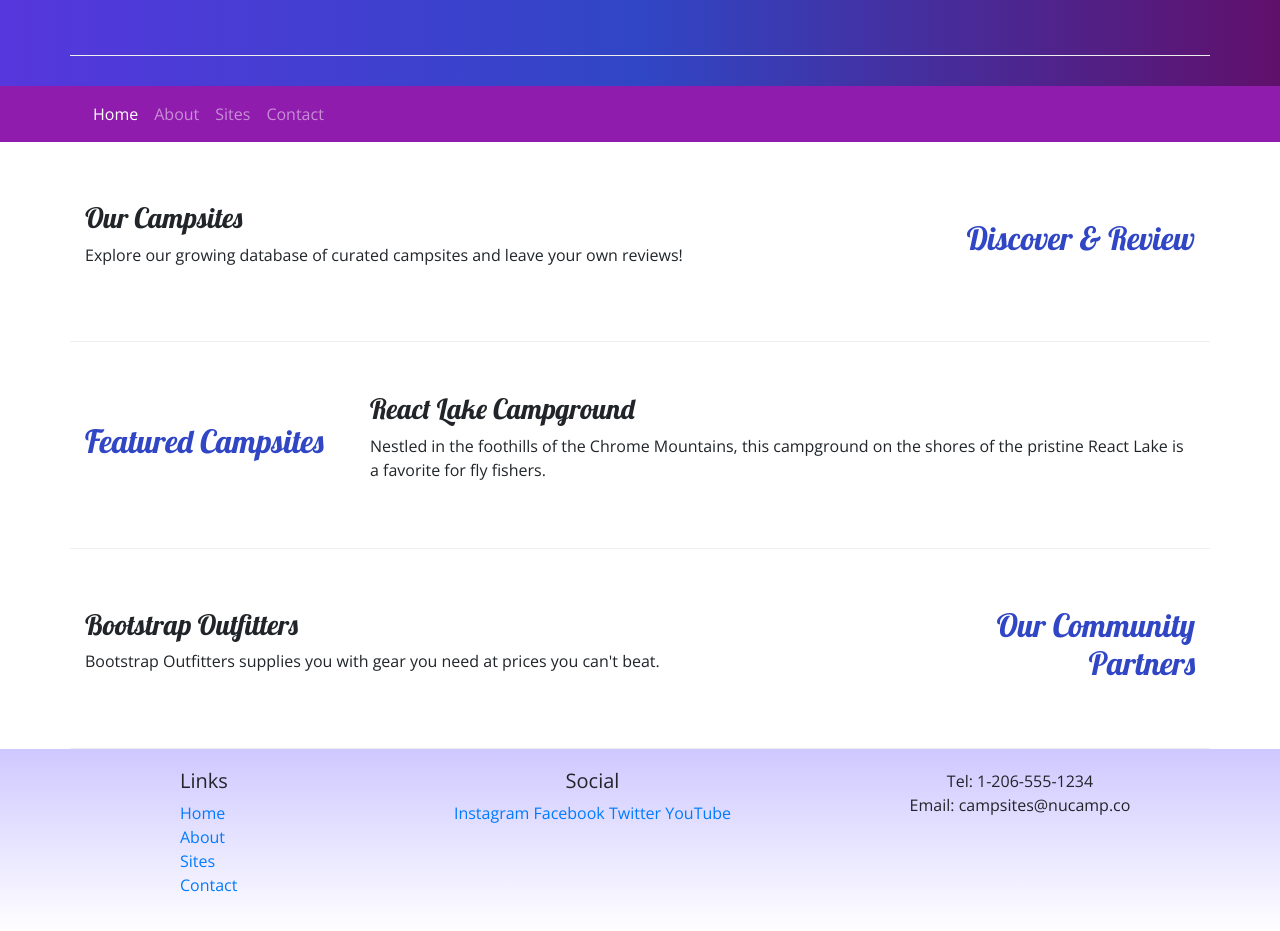
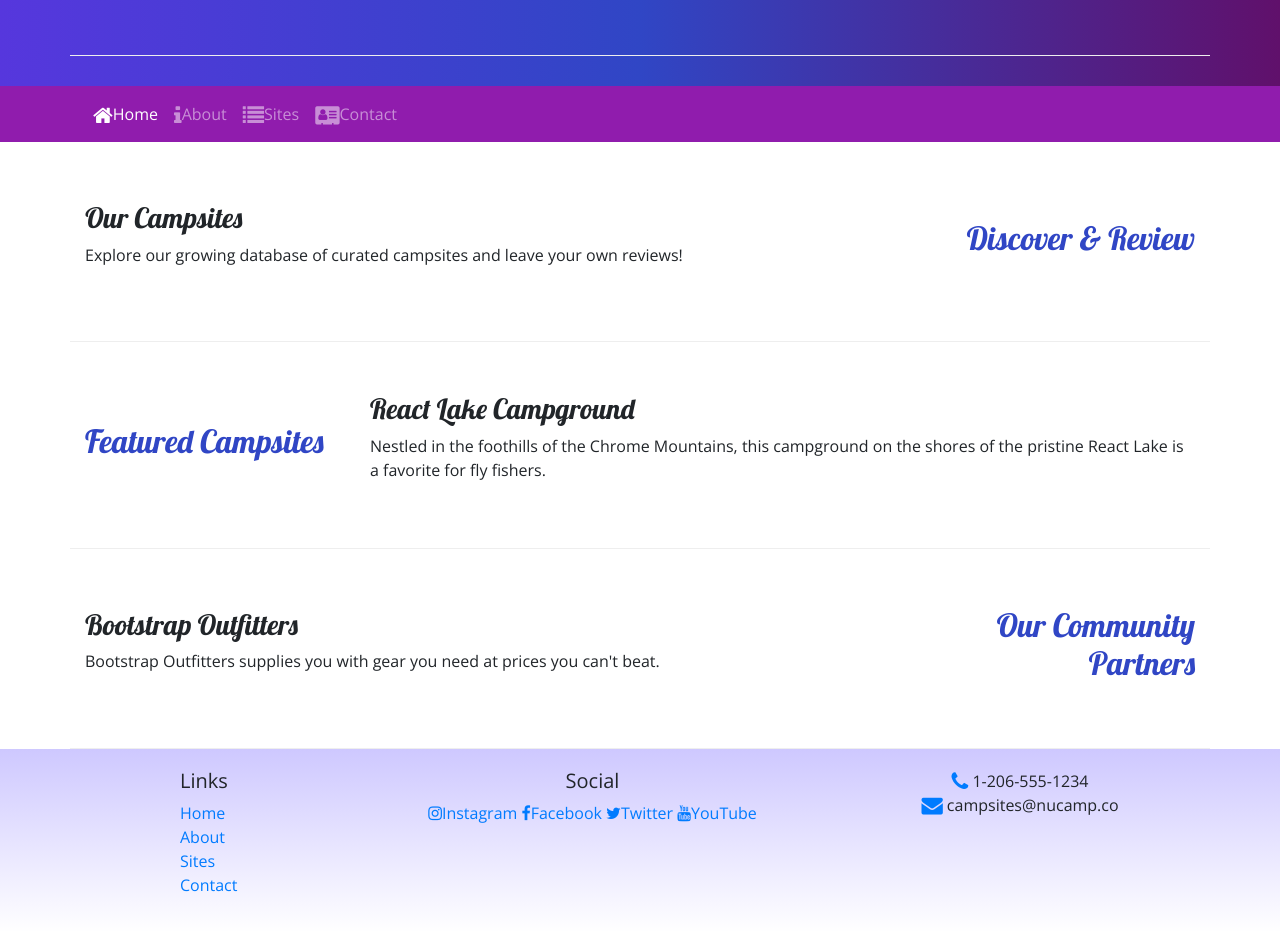
Before and after one commit to roylowe/nucampWebsite, a website: page index.html in a window 1280 px wide. Shown: the part 177-1108 px from the top of the page. Drawn offline with nearby package versions, Linux system fonts and the light colour scheme.

Commit message:
added font awesome

```diff
--- a/index.html
+++ b/index.html
@@ -8,6 +8,7 @@
     <link rel="stylesheet" href="node_modules/bootstrap/dist/css/bootstrap.min.css" />
 
     <!--Additional CSS styles-->
+    <link rel="stylesheet" href="node_modules/font-awesome/css/font-awesome.min.css" />
     <link rel="stylesheet" href="https://fonts.googleapis.com/css?family=Lobster|Open+Sans" />
     <link rel="stylesheet" href="css/styles.css" />
     <title>NuCamp: A Better Way To Camp</title>
@@ -31,10 +32,10 @@
             </button>
             <div class="collapse navbar-collapse" id="nucampNavbar">
                 <ul class="navbar-nav">
-                    <li class="nav-item active"><a class="nav-link" href="#">Home</a></li>
-                    <li class="nav-item"><a class="nav-link" href="aboutus.html">About</a></li>
-                    <li class="nav-item"><a class="nav-link" href="#">Sites</a></li>
-                    <li class="nav-item"><a class="nav-link" href="#">Contact</a></li>
+                    <li class="nav-item active"><a class="nav-link" href="#"><i class="fa fa-home fa-lg"></i>Home</a></li>
+                    <li class="nav-item"><a class="nav-link" href="aboutus.html"><i class="fa fa-info fa-lg"></i>About</a></li>
+                    <li class="nav-item"><a class="nav-link" href="#"><i class="fa fa-list fa-lg"></i>Sites</a></li>
+                    <li class="nav-item"><a class="nav-link" href="#"><i class="fa fa-address-card fa-lg"></i>Contact</a></li>
                 </ul>
             </div>
         </div>
@@ -86,14 +87,14 @@
 
                 <div class="col-6 col-sm-5 text-center">
                     <h5>Social</h5>
-                    <a href="http://instagram.com/">Instagram</a>
-                    <a href="http://facebook.com/">Facebook</a>
-                    <a href="http://twitter.com/">Twitter</a>
-                    <a href="http://youtube.com/">YouTube</a>
+                    <a href="http://instagram.com/"><i class="fa fa-instagram"></i>Instagram</a>
+                    <a href="http://facebook.com/"><i class="fa fa-facebook"></i>Facebook</a>
+                    <a href="http://twitter.com/"><i class="fa fa-twitter"></i>Twitter</a>
+                    <a href="http://youtube.com/"><i class="fa fa-youtube"></i>YouTube</a>
                 </div>
                 <div class="col-sm-4 text-center">
-                    Tel: 1-206-555-1234<br />
-                    Email: campsites@nucamp.co
+                    <i class="fa fa-phone fa-lg text-primary"></i>  1-206-555-1234<br />
+                    <i class="fa fa-envelope fa-lg text-primary"></i> campsites@nucamp.co
                 </div>
             </div>
         </div>
--- a/package.json
+++ b/package.json
@@ -15,6 +15,7 @@
   },
   "dependencies": {
     "bootstrap": "^4.5.2",
+    "font-awesome": "^4.7.0",
     "jquery": "^3.5.1",
     "popper.js": "^1.16.1"
   }
```
Also changed, not shown: aboutus.html (+11 -10 lines), 1 other file.
